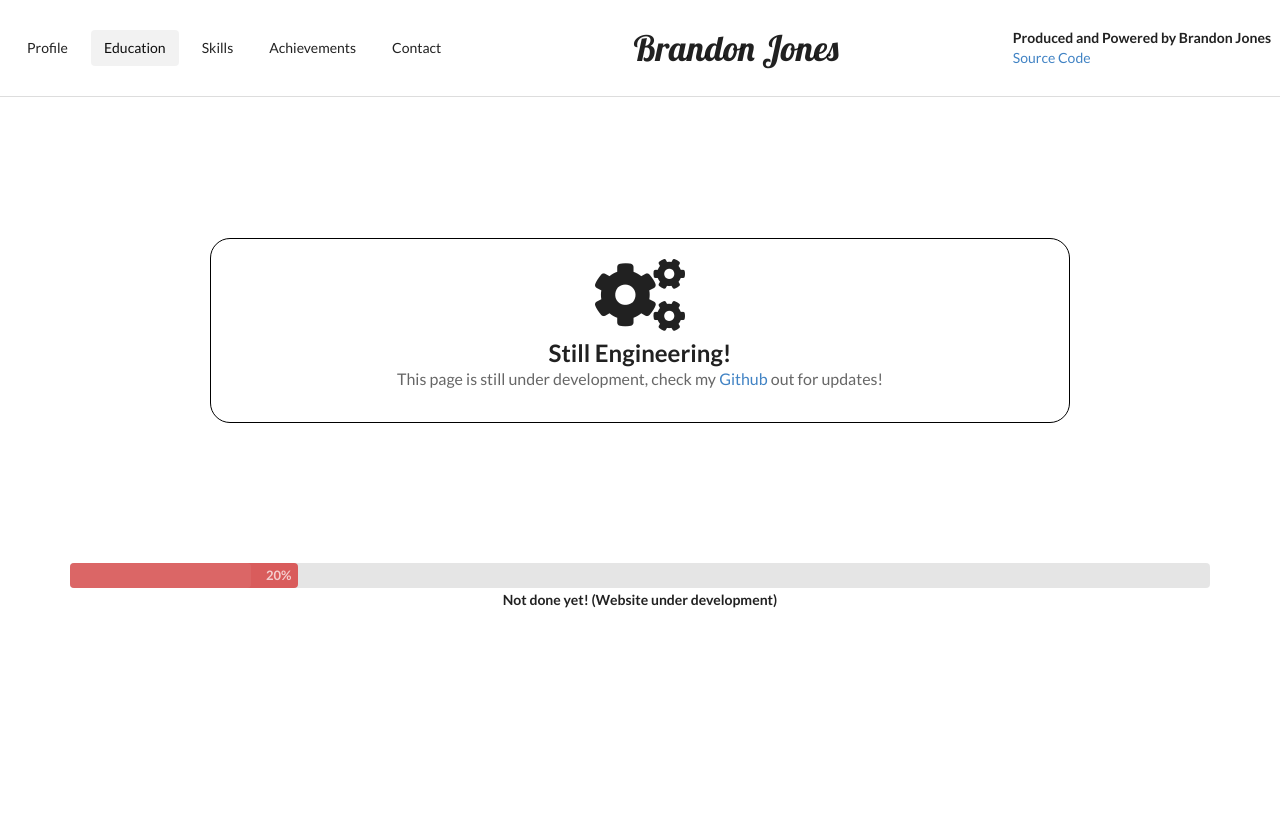
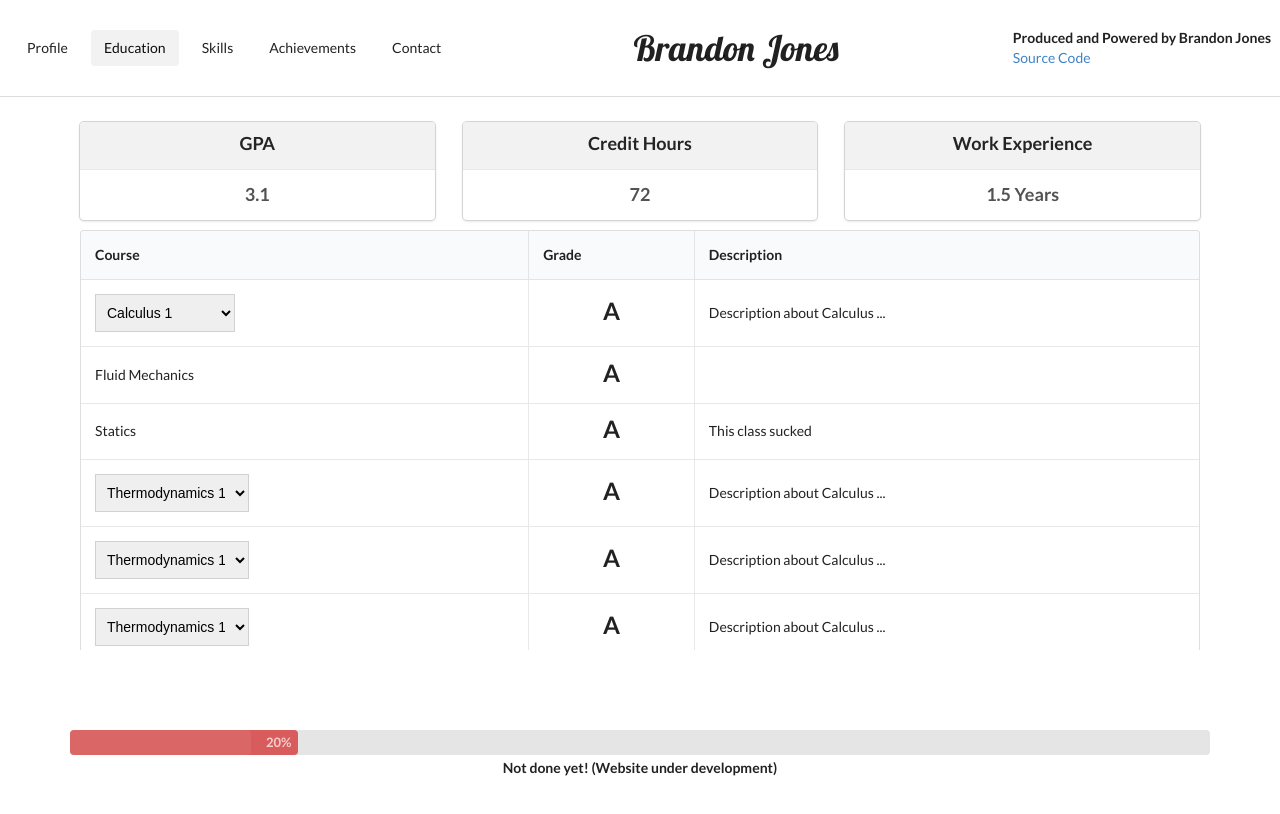
Before and after one commit to jonesbra/resume, a website: page src/index.html at #/education in a window 1280 px wide. Drawn offline with nearby package versions, Linux system fonts and the light colour scheme; some packages are replaced by stand-ins of ours.

Commit message:
Basic layout of education page

```diff
--- a/src/angular/views/education.html
+++ b/src/angular/views/education.html
@@ -1,9 +1,151 @@
-<div style="padding: 10px; text-align: center; border: 1px solid black; margin: 10em; border-radius: 20px">
-  <h2 class="ui icon header" style="padding: 10px">
-    <i class="settings icon"></i>
-    <div class="content">
-      Still Engineering!
-      <div class="sub header">This page is still under development, check my <a href="https://github.com/jonesbra/resume">Github</a> out for updates!</div>
+<div style="padding: 10px; text-align: center;">
+  <!-- GPA/Credit Hours and Stuff -->
+  <div style="margin-bottom: 10px">
+    <div class="ui three column grid">
+      <div class="column">
+        <div class="ui fluid card">
+          <div class="content" style="background-color: #F2F2F2">
+            <a class="header">GPA</a>
+          </div>
+          <div class="content">
+            <div class="description">
+              <strong style="font-size: 18px">3.1</strong>
+            </div>
+          </div>
+        </div>
+      </div>
+      <div class="column">
+        <div class="ui fluid card">
+          <div class="content" style="background-color: #F2F2F2">
+            <a class="header">Credit Hours</a>
+          </div>
+          <div class="content">
+            <div class="description">
+              <strong style="font-size: 18px">72</strong>
+            </div>
+          </div>
+        </div>
+      </div>
+      <div class="column">
+        <div class="ui fluid card">
+          <div class="content" style="background-color: #F2F2F2">
+            <a class="header">Work Experience</a>
+          </div>
+          <div class="content">
+            <div class="description">
+              <strong style="font-size: 18px">1.5 Years</strong>
+            </div>
+          </div>
+        </div>
+      </div>
     </div>
-  </h2>
+  </div>
+
+  <div style="height: 30em; overflow-y: scroll">
+    <table class="ui celled padded table">
+      <thead>
+        <tr>
+        <th class="single line">Course</th>
+        <th class="single line">Grade</th>
+        <th class="single line">Description</th>
+      </tr></thead>
+      <tbody>
+        <tr>
+          <td>
+            <select class="ui dropdown" style="width: 10em">
+              <option ng-repeat='course in ["Calculus 1", "Calculus 2", "Calculus 3", "Calculus 4"] track by $index'>{{ course }}</option>
+            </select>
+          </td>
+          <td>
+            <h2 class="ui center aligned header">A</h2>
+          </td>
+          <td>Description about Calculus ...</td>
+        </tr>
+        <tr>
+          <td>
+            Fluid Mechanics
+          </td>
+          <td>
+            <h2 class="ui center aligned header">A</h2>
+          </td>
+          <td></td>
+        </tr>
+        <tr>
+          <td>
+            Statics
+          </td>
+          <td>
+            <h2 class="ui center aligned header">A</h2>
+          </td>
+          <td> This class sucked</td>
+        </tr>
+        <tr>
+          <td>
+            <select class="ui dropdown" style="width: 11em">
+              <option ng-repeat='course in ["Thermodynamics 1", "Thermodynamics 2"] track by $index'>{{ course }}</option>
+            </select>
+          </td>
+          <td>
+            <h2 class="ui center aligned header">A</h2>
+          </td>
+          <td>Description about Calculus ...</td>
+        </tr>
+        <tr>
+          <td>
+            <select class="ui dropdown" style="width: 11em">
+              <option ng-repeat='course in ["Thermodynamics 1", "Thermodynamics 2"] track by $index'>{{ course }}</option>
+            </select>
+          </td>
+          <td>
+            <h2 class="ui center aligned header">A</h2>
+          </td>
+          <td>Description about Calculus ...</td>
+        </tr>
+        <tr>
+          <td>
+            <select class="ui dropdown" style="width: 11em">
+              <option ng-repeat='course in ["Thermodynamics 1", "Thermodynamics 2"] track by $index'>{{ course }}</option>
+            </select>
+          </td>
+          <td>
+            <h2 class="ui center aligned header">A</h2>
+          </td>
+          <td>Description about Calculus ...</td>
+        </tr>
+        <tr>
+          <td>
+            <select class="ui dropdown" style="width: 11em">
+              <option ng-repeat='course in ["Thermodynamics 1", "Thermodynamics 2"] track by $index'>{{ course }}</option>
+            </select>
+          </td>
+          <td>
+            <h2 class="ui center aligned header">A</h2>
+          </td>
+          <td>Description about Calculus ...</td>
+        </tr>
+        <tr>
+          <td>
+            <select class="ui dropdown" style="width: 11em">
+              <option ng-repeat='course in ["Thermodynamics 1", "Thermodynamics 2"] track by $index'>{{ course }}</option>
+            </select>
+          </td>
+          <td>
+            <h2 class="ui center aligned header">A</h2>
+          </td>
+          <td>Description about Calculus ...</td>
+        </tr>
+        <tr>
+          <td>
+            <select class="ui dropdown" style="width: 11em">
+              <option ng-repeat='course in ["Thermodynamics 1", "Thermodynamics 2"] track by $index'>{{ course }}</option>
+            </select>
+          </td>
+          <td>
+            <h2 class="ui center aligned header">A</h2>
+          </td>
+          <td>Description about Calculus ...</td>
+        </tr>
+      </tbody>
+    </table>
+  </div>
 </div>
--- a/src/index.html
+++ b/src/index.html
@@ -31,7 +31,7 @@
   </head>
   <body ng-app='app'>
     <div ng-include src="'angular/views/header.html'"></div>
-    <div ng-view style="margin: 5em"></div>
+    <div ng-view style="margin: 1em 5em"></div>
     <div ng-include src="'angular/views/progress.html'" style="margin: 5em"></div>
   </body>
 </html>
```
